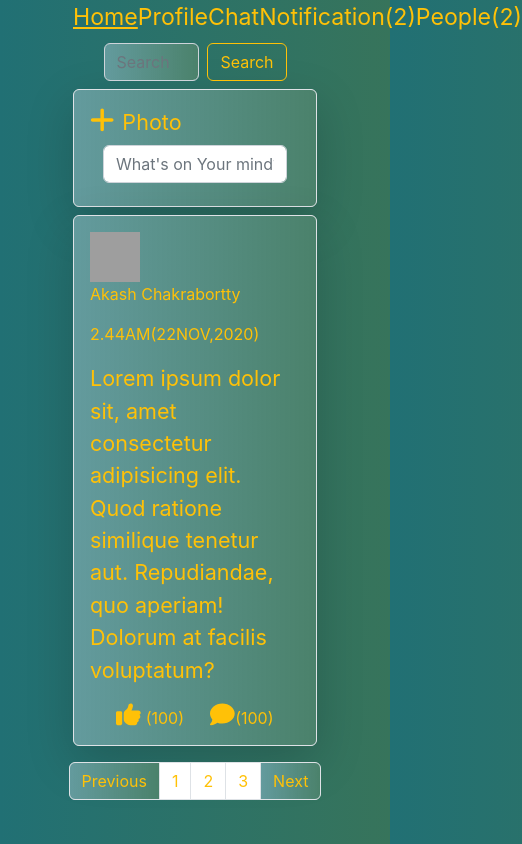
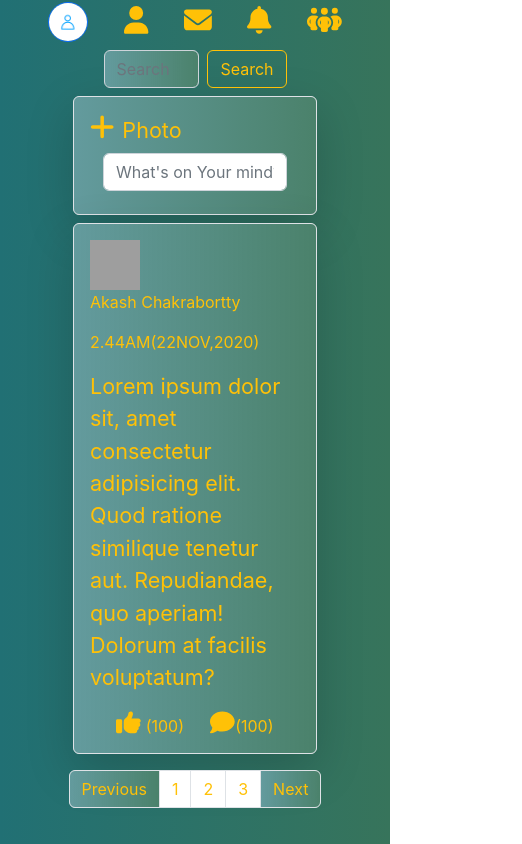
Before and after one commit to AkashChakrabortty/ChitChat1, a React (Create React App) app: page /home in a window 390 px wide. Shown: the whole page, 522 px wide, since content can reach past the window. Built offline with nearby package versions, Linux system fonts and the light colour scheme; grey boxes are pictures that could not be loaded.

Commit message:
home responsive

```diff
--- a/src/components/Nav/Nav.jsx
+++ b/src/components/Nav/Nav.jsx
@@ -1,13 +1,26 @@
+import {
+  faBell,
+  faEnvelope,
+  faPeopleGroup,
+  faUser,
+} from "@fortawesome/free-solid-svg-icons";
+import { FontAwesomeIcon } from "@fortawesome/react-fontawesome";
 import React from "react";
 import { NavLink } from "react-router-dom";
+import img from "../Page/Chat/icon.jpg";
+import "./Nav.css";
 
 const Nav = () => {
   let activeClassName = "font-color";
   let inActiveClassName = "font-color text-decoration-none ";
+
+  let activeClassNameM = "text-warning nav-m";
+  let inActiveClassNameM = "text-warning";
   return (
     <div className="container">
       <nav className="">
-        <div className="left col-8 fs-3 d-flex  mx-auto justify-content-evenly">
+        <div className="left d-none d-sm-block fs-3">
+          <div className="d-flex justify-content-evenly">
             <NavLink
               to="/home"
               className={({ isActive }) =>
@@ -16,6 +29,7 @@ const Nav = () => {
             >
               Home
             </NavLink>
+
             <NavLink
               to="/profile"
               className={({ isActive }) =>
@@ -24,6 +38,7 @@ const Nav = () => {
             >
               Profile
             </NavLink>
+
             <NavLink
               to="/chatHome"
               className={({ isActive }) =>
@@ -32,6 +47,7 @@ const Nav = () => {
             >
               Chat
             </NavLink>
+
             <NavLink
               to="/notification"
               className={({ isActive }) =>
@@ -47,6 +63,108 @@ const Nav = () => {
               }
             >
               People(2)
+            </NavLink>
+          </div>
+          {/* <div>
+            <NavLink
+              to="/home"
+              className={({ isActive }) =>
+                isActive ? activeClassName : inActiveClassName
+              }
+            >
+              Home
+            </NavLink>
+          </div> */}
+
+          {/* <div>
+            <NavLink
+              to="/profile"
+              className={({ isActive }) =>
+                isActive ? activeClassName : inActiveClassName
+              }
+            >
+              Profile
+            </NavLink>
+          </div> */}
+
+          {/* <div>
+            <NavLink
+              to="/chatHome"
+              className={({ isActive }) =>
+                isActive ? activeClassName : inActiveClassName
+              }
+            >
+              Chat
+            </NavLink>
+          </div> */}
+          {/*
+          <div>
+            <NavLink
+              to="/notification"
+              className={({ isActive }) =>
+                isActive ? activeClassName : inActiveClassName
+              }
+            >
+              Notification(2)
+            </NavLink>
+          </div> */}
+          {/*
+          <div>
+            <NavLink
+              to="/people"
+              className={({ isActive }) =>
+                isActive ? activeClassName : inActiveClassName
+              }
+            >
+              People(2)
+            </NavLink>
+          </div> */}
+        </div>
+
+        <div className="icon-nav d-sm-none d-flex justify-content-evenly fs-1">
+          <NavLink to="/home">
+            <img
+              src={img}
+              alt="ChitChat"
+              style={{
+                height: "40px",
+                border: "1px solid",
+                borderRadius: "50%",
+              }}
+            />
+          </NavLink>
+          <NavLink
+            to="/profile"
+            className={({ isActive }) =>
+              isActive ? activeClassNameM : inActiveClassNameM
+            }
+          >
+            <FontAwesomeIcon icon={faUser} />
+          </NavLink>
+          <NavLink
+            to="/chatHome"
+            className={({ isActive }) =>
+              isActive ? activeClassNameM : inActiveClassNameM
+            }
+          >
+            <FontAwesomeIcon icon={faEnvelope} />
+          </NavLink>
+
+          <NavLink
+            to="/notification"
+            className={({ isActive }) =>
+              isActive ? activeClassNameM : inActiveClassNameM
+            }
+          >
+            <FontAwesomeIcon icon={faBell} />
+          </NavLink>
+          <NavLink
+            to="/people"
+            className={({ isActive }) =>
+              isActive ? activeClassNameM : inActiveClassNameM
+            }
+          >
+            <FontAwesomeIcon icon={faPeopleGroup} />
           </NavLink>
         </div>
 
```
Also changed, not shown: src/components/Nav/Nav.css (added). Lines whose indentation alone changed are shown as unchanged.
